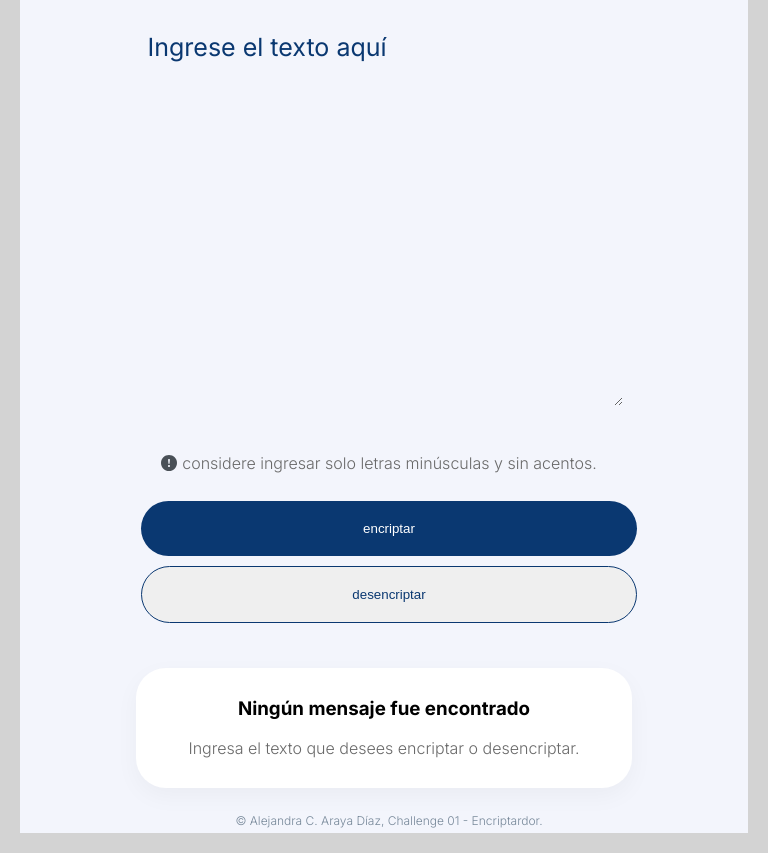
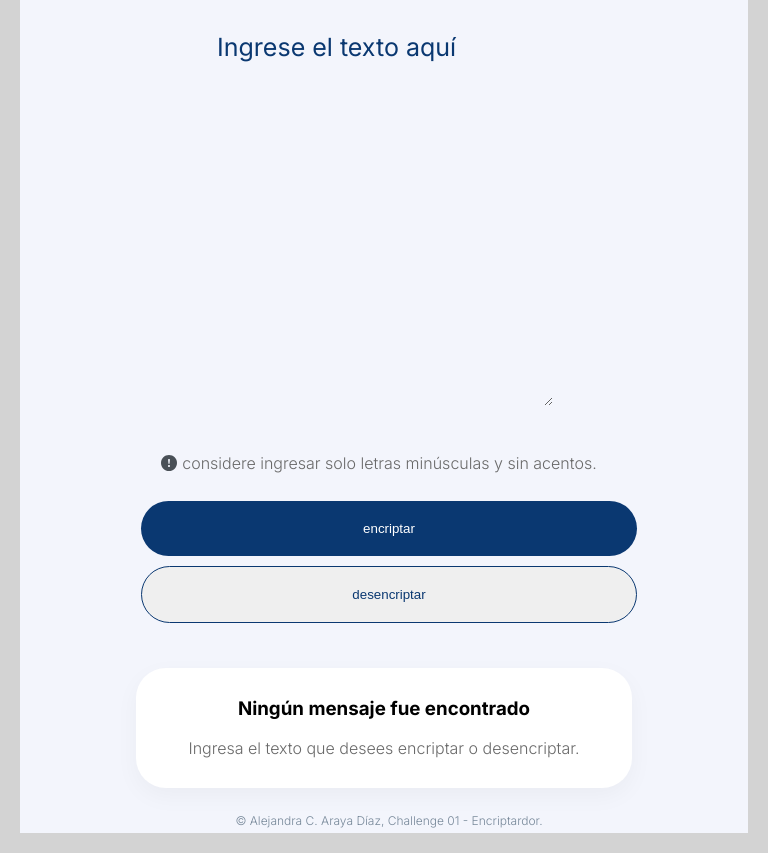
Before and after one commit to Alejandra-AD/Alejandra-AD.github.io, a plain HTML site: page index.html in a window 768 px wide. Shown: the part 84-937 px from the top of the page. Drawn offline with Linux system fonts and the light colour scheme; some packages are replaced by stand-ins of ours; a script that the page names is missing.

Commit message:
Update style.css

```diff
--- a/styles/style.css
+++ b/styles/style.css
@@ -186,7 +186,7 @@ svg{
   font-weight:400;
   height:80%;
   line-height:150%;
-  max-width:100%;
+  width:100%;
   outline: none;
   position:relative;
   white-space:pre-wrap;
@@ -233,6 +233,12 @@ svg{
   .mensaje-encriptar{
     width:100%;
   }
+  .texto textarea{
+
+    width:70%;
+
+
+  }
 }
 
 
@@ -257,4 +263,10 @@ svg{
   .mensaje-encriptar{
     width:100%;
   }
+  .texto textarea{
+
+    width:70%;
+
+
+  }
 }
```
